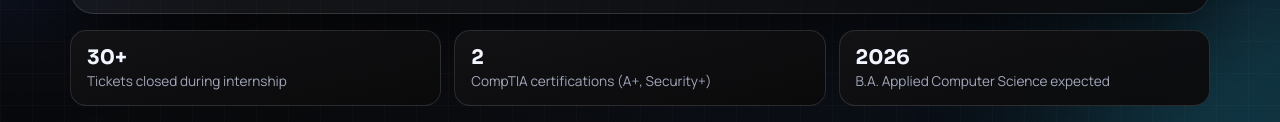
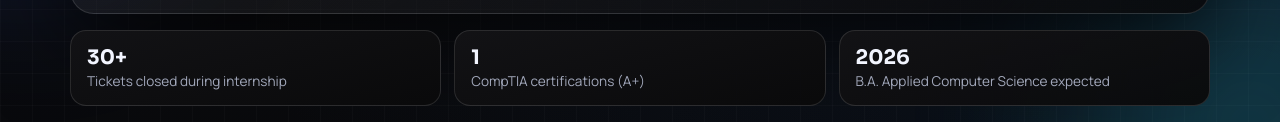
Before and after one commit to TamiDeji04/Port-Project, a plain HTML site: page index.html in a window 1280 px wide. Shown: the part 471-593 px from the top of the page. Drawn offline with Linux system fonts and the light colour scheme.

Commit message:
Update CompTIA certifications count in index.html

```diff
--- a/index.html
+++ b/index.html
@@ -72,8 +72,8 @@
           <span>Tickets closed during internship</span>
         </article>
         <article>
-          <strong>2</strong>
-          <span>CompTIA certifications (A+, Security+)</span>
+          <strong>1</strong>
+          <span>CompTIA certifications (A+)</span>
         </article>
         <article>
           <strong>2026</strong>
```
